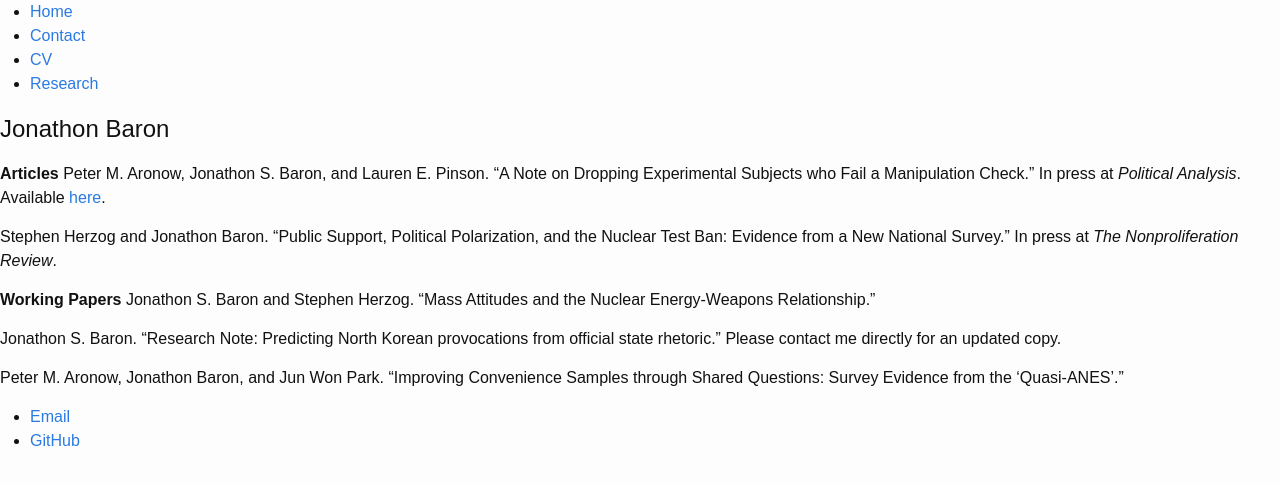
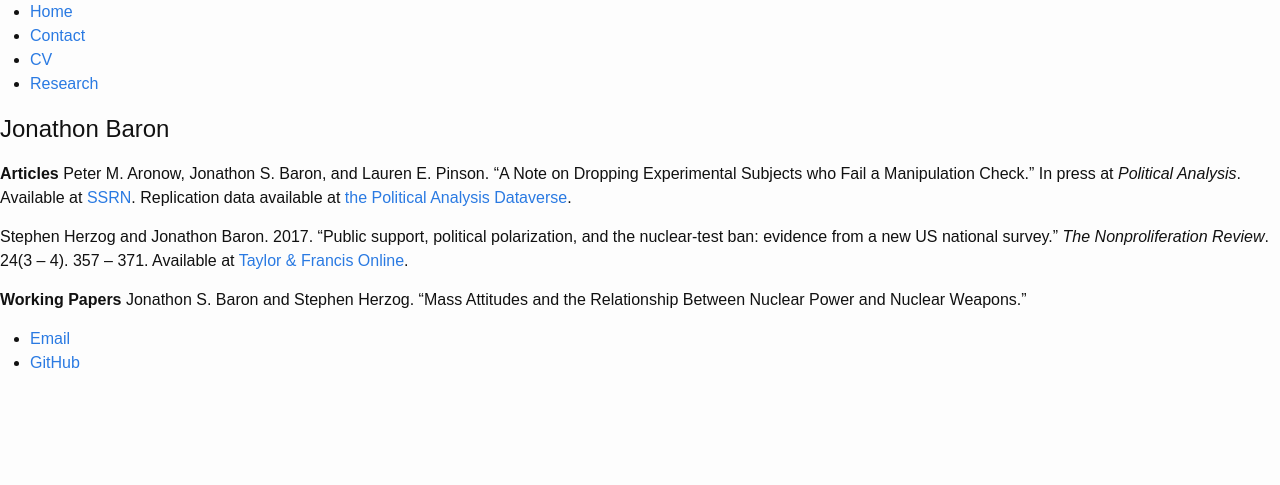
Before and after one commit to jonathonbaron/jonathonbaron.github.io, a Jekyll site: the page built from research/index.md, in a window 1280 px wide. Shown: the top 485 px of the page. Built offline with Jekyll 4.4.1, drawn with Linux system fonts in a browser that asks for light colours.

Commit message:
Update index.md

```diff
--- a/research/index.md
+++ b/research/index.md
@@ -1,17 +1,13 @@
 ---
 layout: default
 title: "Research"
-date: 2016-12-19
+date: 2019-01-28
 ---
 
 **Articles**
-Peter M. Aronow, Jonathon S. Baron, and Lauren E. Pinson. "A Note on Dropping Experimental Subjects who Fail a Manipulation Check." In press at *Political Analysis*. Available [here](/assets/aronow_baron_pinson_2016.pdf).
+Peter M. Aronow, Jonathon S. Baron, and Lauren E. Pinson. "A Note on Dropping Experimental Subjects who Fail a Manipulation Check." In press at *Political Analysis*. Available at [SSRN](https://papers.ssrn.com/sol3/papers.cfm?abstract_id=2683588). Replication data available at [the Political Analysis Dataverse](https://dataverse.harvard.edu/dataset.xhtml?persistentId=doi:10.7910/DVN/GXXYMH).
 
-Stephen Herzog and Jonathon Baron. "Public Support, Political Polarization, and the Nuclear Test Ban: Evidence from a New National Survey." In press at *The Nonproliferation Review*.
+Stephen Herzog and Jonathon Baron. 2017. "Public support, political polarization, and the nuclear-test ban: evidence from a new US national survey." *The Nonproliferation Review*. 24(3 -- 4). 357 -- 371. Available at [Taylor & Francis Online](http://www.tandfonline.com/doi/full/10.1080/10736700.2018.1429884).
 
 **Working Papers**
-Jonathon S. Baron and Stephen Herzog. "Mass Attitudes and the Nuclear Energy-Weapons Relationship."
-
-Jonathon S. Baron. "Research Note: Predicting North Korean provocations from official state rhetoric." Please contact me directly for an updated copy.
-
-Peter M. Aronow, Jonathon Baron, and Jun Won Park. "Improving Convenience Samples through Shared Questions: Survey Evidence from the 'Quasi-ANES'."
+Jonathon S. Baron and Stephen Herzog. "Mass Attitudes and the Relationship Between Nuclear Power and Nuclear Weapons."
```
